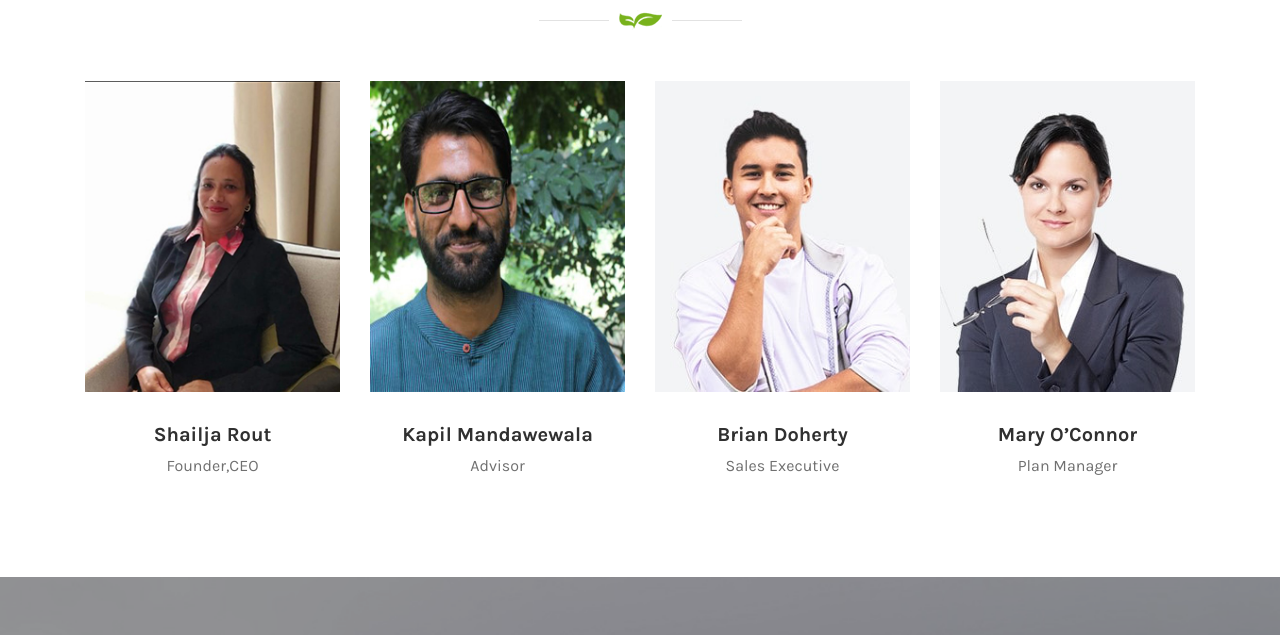
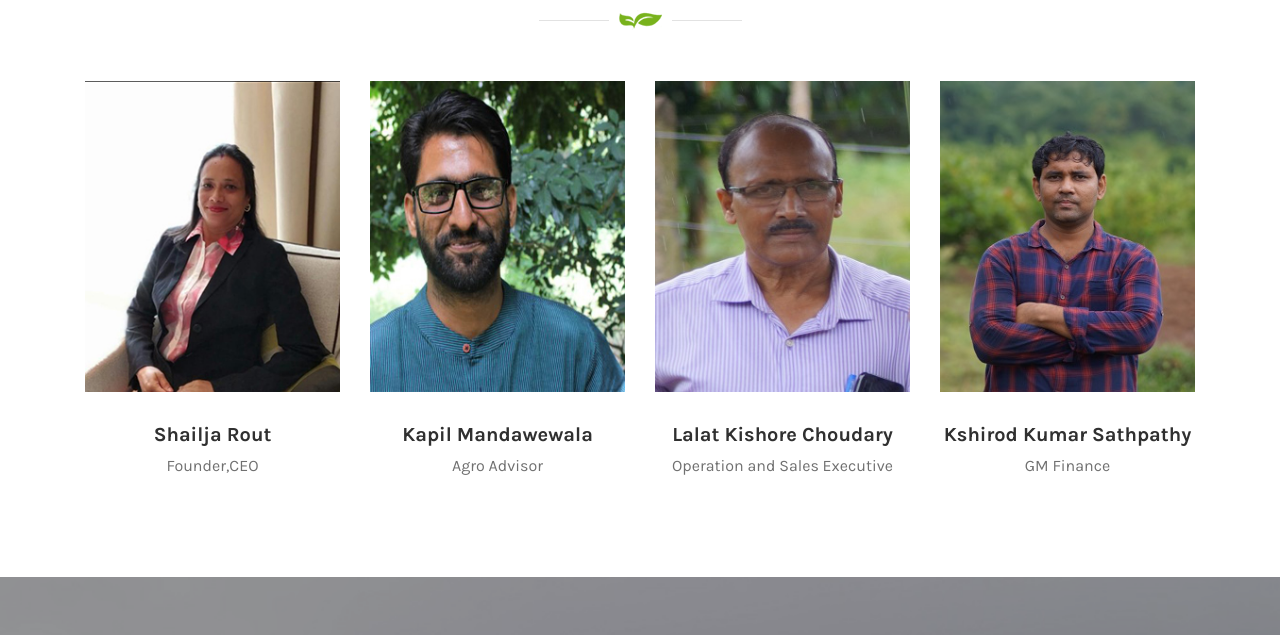
Before and after one commit to Pravash2/GanjaraHills, a website: page about.html in a window 1280 px wide. Shown: the part 2822-3457 px from the top of the page. Drawn offline with Linux system fonts and the light colour scheme.

Commit message:
make it better

```diff
--- a/about.html
+++ b/about.html
@@ -403,7 +403,7 @@
             <!-- Team Member Info -->
             <div class="team-member-info">
               <h5>Kapil Mandawewala</h5>
-              <h6>Advisor</h6>
+              <h6>Agro Advisor</h6>
             </div>
           </div>
         </div>
@@ -413,7 +413,7 @@
           <div class="single-team-member mb-100 wow fadeInUp" data-wow-delay="500ms">
             <!-- Team Thumbnail -->
             <div class="team-img">
-              <img src="img/bg-img/22.jpg" alt="">
+              <img src="img/bg-img/25.jpg" alt="">
               <!-- Social Info -->
               <div class="team-social-info">
                 <a href="#" data-toggle="tooltip" data-placement="right" title="Facebook"><i
@@ -426,8 +426,8 @@
             </div>
             <!-- Team Member Info -->
             <div class="team-member-info">
-              <h5>Brian Doherty</h5>
-              <h6>Sales Executive</h6>
+              <h5>Lalat Kishore Choudary</h5>
+              <h6>Operation and Sales Executive</h6>
             </div>
           </div>
         </div>
@@ -437,7 +437,7 @@
           <div class="single-team-member mb-100 wow fadeInUp" data-wow-delay="700ms">
             <!-- Team Thumbnail -->
             <div class="team-img">
-              <img src="img/bg-img/23.jpg" alt="">
+              <img src="img/bg-img/24.jpg" alt="">
               <!-- Social Info -->
               <div class="team-social-info">
                 <a href="#" data-toggle="tooltip" data-placement="right" title="Facebook"><i
@@ -450,8 +450,8 @@
             </div>
             <!-- Team Member Info -->
             <div class="team-member-info">
-              <h5>Mary O’Connor</h5>
-              <h6>Plan Manager</h6>
+              <h5>Kshirod Kumar Sathpathy</h5>
+              <h6>GM Finance</h6>
             </div>
           </div>
         </div>
```
Also changed, not shown: img/bg-img/24.JPG (added), img/bg-img/25.JPG (added), 2 other files.
